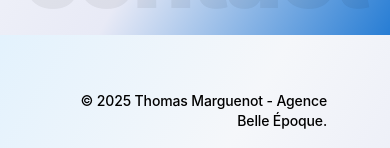
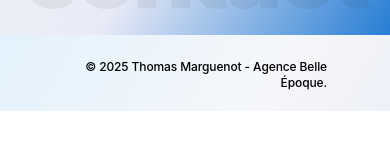
Before and after one commit to thomasmarguenot/photoProject, a React (Vite) app: page /contact in a window 390 px wide. Shown: the part 809-957 px from the top of the page. After the commit the page ends 920 px from the top, so only its background shows below. Built offline with nearby package versions, Linux system fonts and the light colour scheme; no server answers; a web font is replaced by a local one.

Commit message:
fix(mobile): reduce top spacing on contact and shrink footer font on mobile
Reduce top margin/padding for Contact page on mobile.\nReduce footer font size on mobile for better fit.

```diff
--- a/src/components/layout/Footer/Footer.css
+++ b/src/components/layout/Footer/Footer.css
@@ -49,3 +49,13 @@
     @apply px-12;
   }
 }
+
+@media (max-width: 1024px) {
+  .footer-text {
+    @apply text-xs;
+  }
+
+  .footer-link {
+    @apply text-xs;
+  }
+}
--- a/src/pages/Contact/Contact.css
+++ b/src/pages/Contact/Contact.css
@@ -123,3 +123,10 @@
     opacity: 1;
   }
 }
+
+@media (max-width: 1024px) {
+  .contact {
+    @apply mt-2;
+    min-height: auto;
+  }
+}
```
